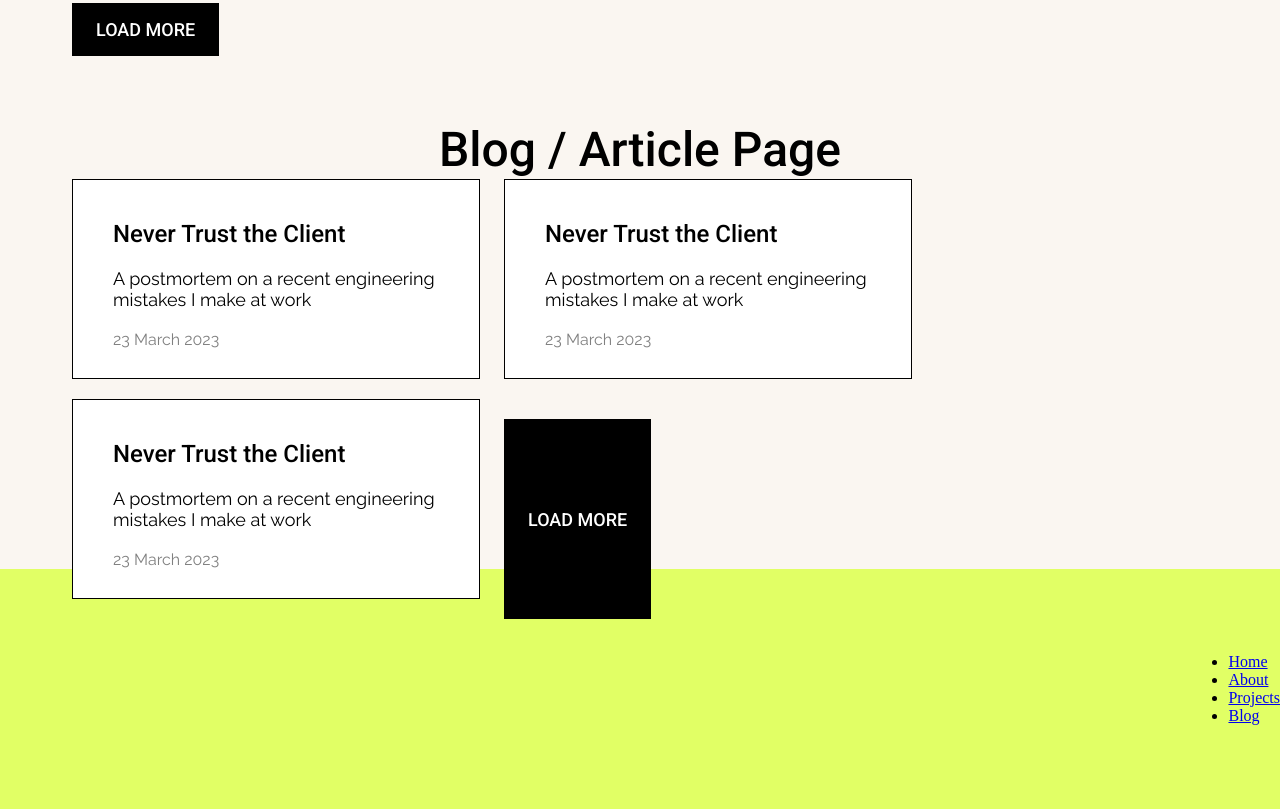
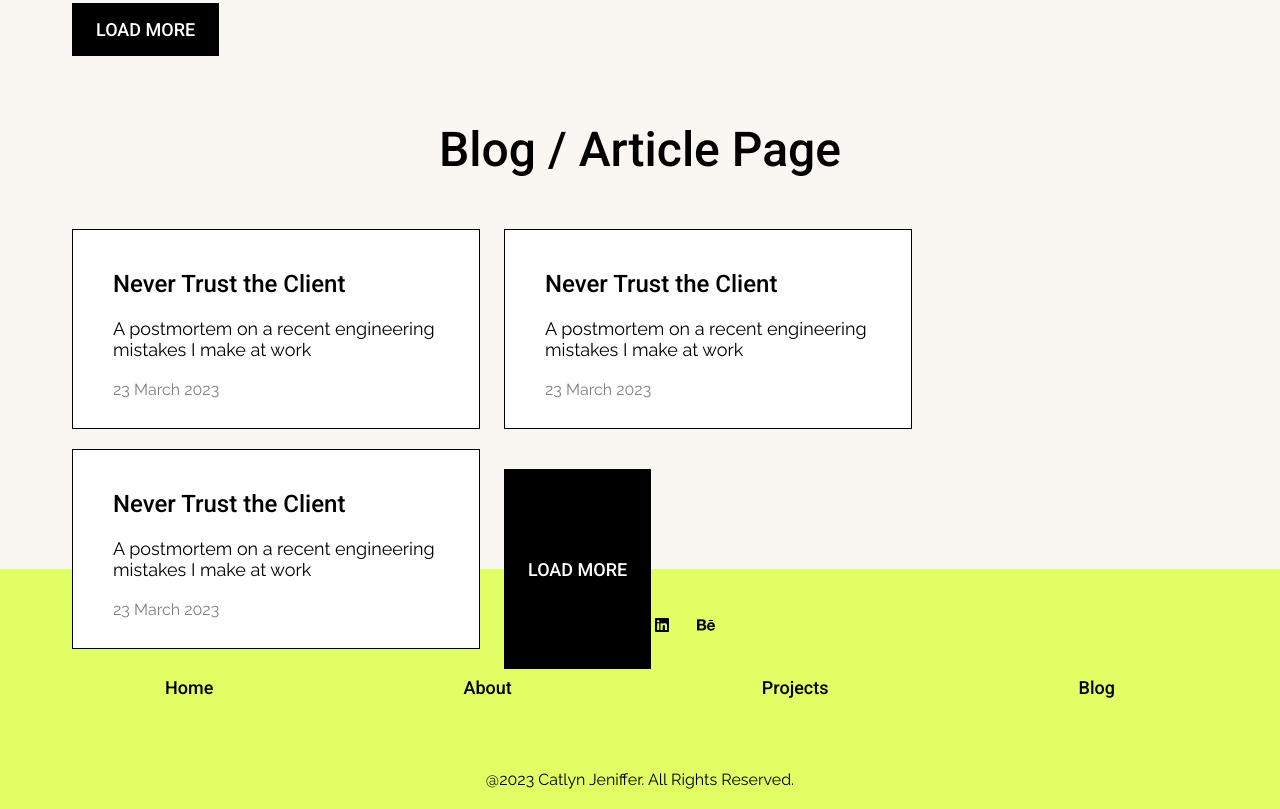
Before and after one commit to catlynjeniffer/Personal-website_Catlyn-Jeniffer, a plain HTML site: page index.html in a window 1280 px wide. Shown: the part 2251-3060 px from the top of the page. Drawn offline with Linux system fonts and the light colour scheme.

Commit message:
add styling to footer

```diff
--- a/index.html
+++ b/index.html
@@ -10,6 +10,7 @@
     <link rel="preconnect" href="https://fonts.googleapis.com">
     <link rel="preconnect" href="https://fonts.gstatic.com" crossorigin>
     <link href="https://fonts.googleapis.com/css2?family=Raleway:wght@400;500&display=swap" rel="stylesheet">
+    <script src="https://kit.fontawesome.com/c9862a30d8.js" crossorigin="anonymous"></script>
     <title>Catlyn's Website</title>
     <link rel="stylesheet" href="style.css">
 </head>
@@ -179,9 +180,10 @@
 
     <footer>
         <div class="social">
-            <a href="#"><i class="instagram"></i></a>
-            <a href="#"><i class="email"></i></a>
-            <a href="#"><i class="behance"></i></a>
+            <a href="#"><i class="fa-brands fa-instagram"></i></a>
+            <a href="#"><i class="fa-solid fa-envelope"></i></a>
+            <a href="#"><i class="fa-brands fa-linkedin"></i></a>
+            <a href="#"><i class="fa-brands fa-behance"></i></a>
         </div>
 
         <ul class="footer-list">
@@ -190,6 +192,10 @@
             <li><a href="#">Projects</a></li>
             <li><a href="#">Blog</a></li>
         </ul>
+
+        <p class="copyright">
+            @2023 Catlyn Jeniffer. All Rights Reserved.
+        </p>
     </footer>
 
 <script src="script.js"></script>
--- a/style.css
+++ b/style.css
@@ -246,7 +246,6 @@ img {
     margin-top: 20px;
     display: flex;
     justify-content: center;
-    align-items: center;
 }
 
 .container2 {
@@ -307,10 +306,52 @@ h3 {
 }
 
 footer {
-    display: flex;
-    align-items: center;
-    justify-content: space-between;
     background-color: #E1FF65;
     width: 100%;
     height: 240px;
+    padding: 40px;
+    text-align: center;
 }
+
+.social {
+    text-align: center;
+    color: black;
+    padding-left: 8px;
+    padding-right: 8px;
+    padding-top: 8px;
+}
+
+.social a {
+    width: 40px;
+    height: 40px;
+    color: black;
+    display: inline-block;
+    text-align: center;
+    cursor: pointer;
+}
+
+.footer-list {
+    display: flex;
+    align-items: center;
+    justify-content: space-around;
+    list-style: none;
+    margin-top: 20px;
+}
+
+.footer-list a{
+    text-decoration: none;
+    font-family: 'Roboto', sans-serif;
+    font-size: 18px;
+    font-weight: 500;
+    text-align: center;
+    color: black;
+    margin-left: 72px;
+    margin-right: 72px;
+}
+
+.copyright {
+    margin-top: 72px;
+    font-size: 16px;
+    font-family: 'Raleway', sans-serif;
+    font-weight: 400;
+}
```
